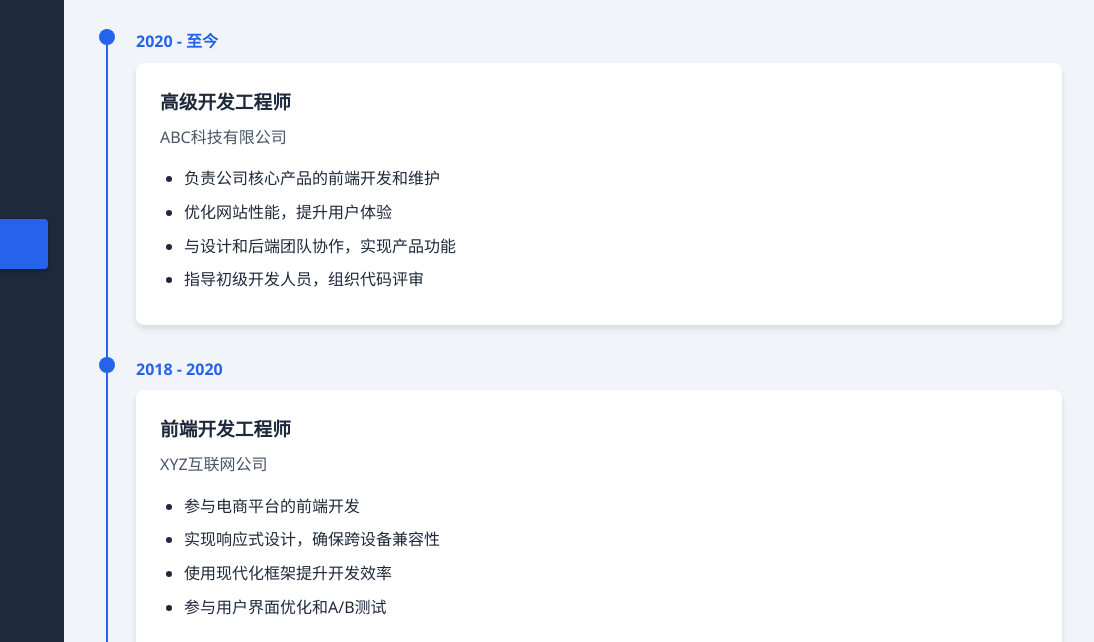
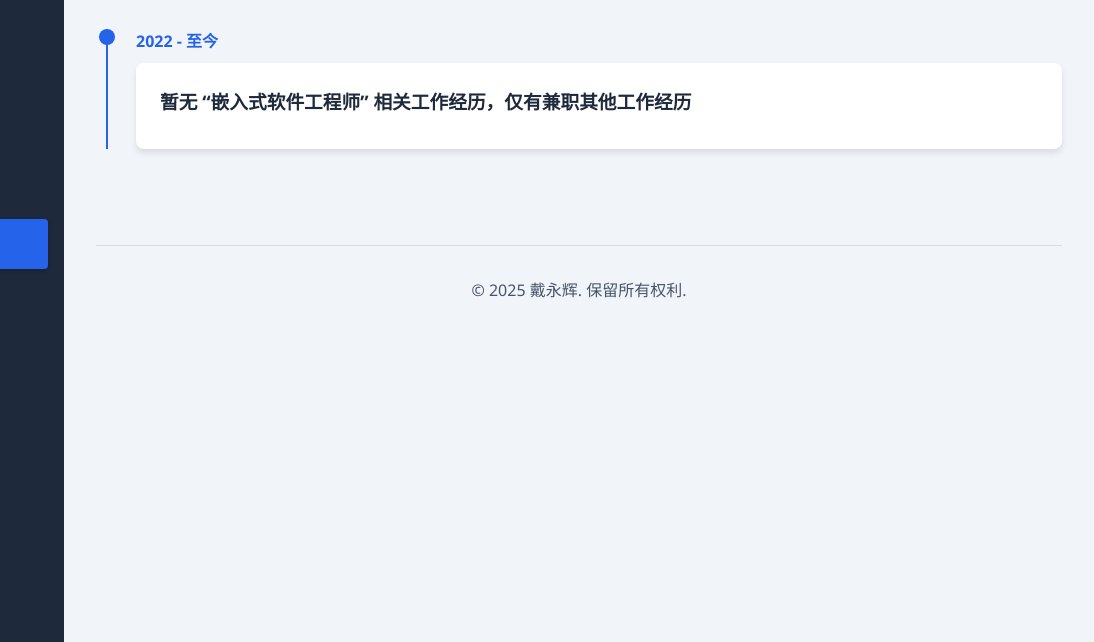
Before and after one commit to wushuanglang/wushuanglang.github.io, a plain HTML site: page experience.html in a window 1280 px wide. Shown: the part 158-800 px from the top of the page, 186-1280 px from the left. Drawn offline with Linux system fonts and the light colour scheme.

Commit message:
完成工作经历页面的修改

```diff
--- a/experience.html
+++ b/experience.html
@@ -45,29 +45,17 @@
             <h2 class="section-title">工作经历</h2>
             <div class="timeline">
                 <div class="timeline-item">
-                    <div class="timeline-date">2020 - 至今</div>
+                    <div class="timeline-date">2022 - 至今</div>
                     <div class="timeline-content">
-                        <h3>高级开发工程师</h3>
+                        <!-- <h3>高级开发工程师</h3>
                         <h4>ABC科技有限公司</h4>
                         <ul>
                             <li>负责公司核心产品的前端开发和维护</li>
                             <li>优化网站性能，提升用户体验</li>
                             <li>与设计和后端团队协作，实现产品功能</li>
                             <li>指导初级开发人员，组织代码评审</li>
-                        </ul>
-                    </div>
-                </div>
-                <div class="timeline-item">
-                    <div class="timeline-date">2018 - 2020</div>
-                    <div class="timeline-content">
-                        <h3>前端开发工程师</h3>
-                        <h4>XYZ互联网公司</h4>
-                        <ul>
-                            <li>参与电商平台的前端开发</li>
-                            <li>实现响应式设计，确保跨设备兼容性</li>
-                            <li>使用现代化框架提升开发效率</li>
-                            <li>参与用户界面优化和A/B测试</li>
-                        </ul>
+                        </ul> -->
+                        <h3>暂无 “嵌入式软件工程师” 相关工作经历，仅有兼职其他工作经历</h3>
                     </div>
                 </div>
             </div>
```
